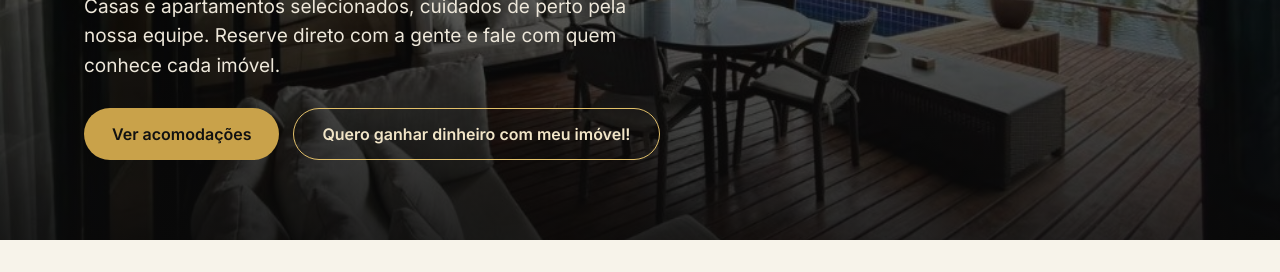
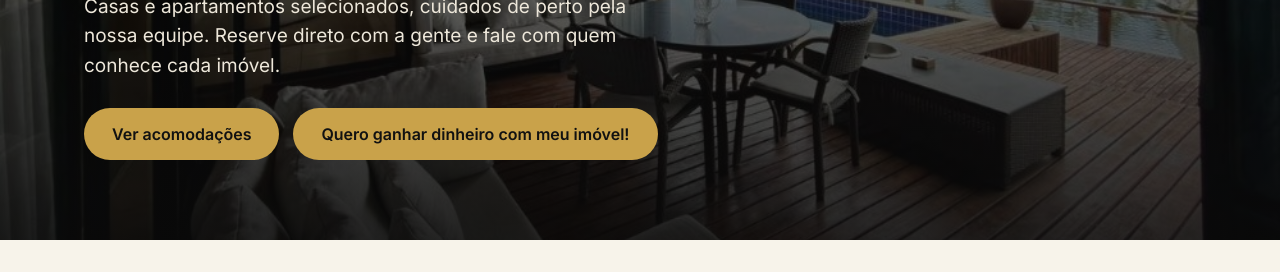
Before and after one commit to gzanata7/gzanata7.github.io, a plain HTML site: page index.html in a window 1280 px wide. Shown: the part 528-800 px from the top of the page. Drawn offline with nearby package versions, Linux system fonts and the light colour scheme.

Commit message:
Botão de proprietários igual ao Ver acomodações
Co-Authored-By: Claude Opus 5.5 <noreply@anthropic.com>
Claude-Session: https://claude.ai/code/session_013HnkQHwyCusgVFFhiiyPbP

```diff
--- a/index.html
+++ b/index.html
@@ -58,7 +58,7 @@ a{color:#C9A24A}a:hover{color:#E2C06A}
 <p style="margin: 0; font-size: 19px; line-height: 1.55; color: #EDE7DA; max-width: 600px;">Casas e apartamentos selecionados, cuidados de perto pela nossa equipe. Reserve direto com a gente e fale com quem conhece cada imóvel.</p>
 <div style="display: flex; flex-wrap: wrap; gap: 14px; margin-top: 8px;">
 <a href="#acomodacoes" style="background: #C9A24A; color: #111; text-decoration: none; font-weight: 600; font-size: 16px; padding: 16px 28px; border-radius: 999px;">Ver acomodações</a>
-<a href="#proprietarios" style="border: 1.5px solid #E2C06A; color: #F2E6C8; text-decoration: none; font-weight: 600; font-size: 16px; padding: 15px 28px; border-radius: 999px;">Quero ganhar dinheiro com meu imóvel!</a>
+<a href="#proprietarios" style="background: #C9A24A; color: #111; text-decoration: none; font-weight: 600; font-size: 16px; padding: 16px 28px; border-radius: 999px;">Quero ganhar dinheiro com meu imóvel!</a>
 </div>
 </div>
 </section>
```
